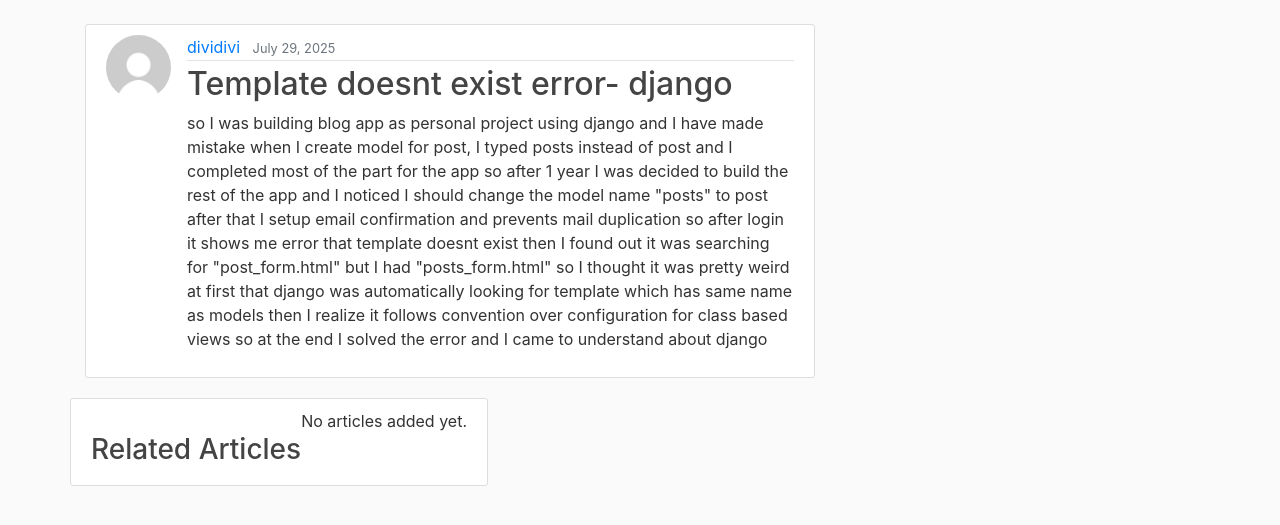
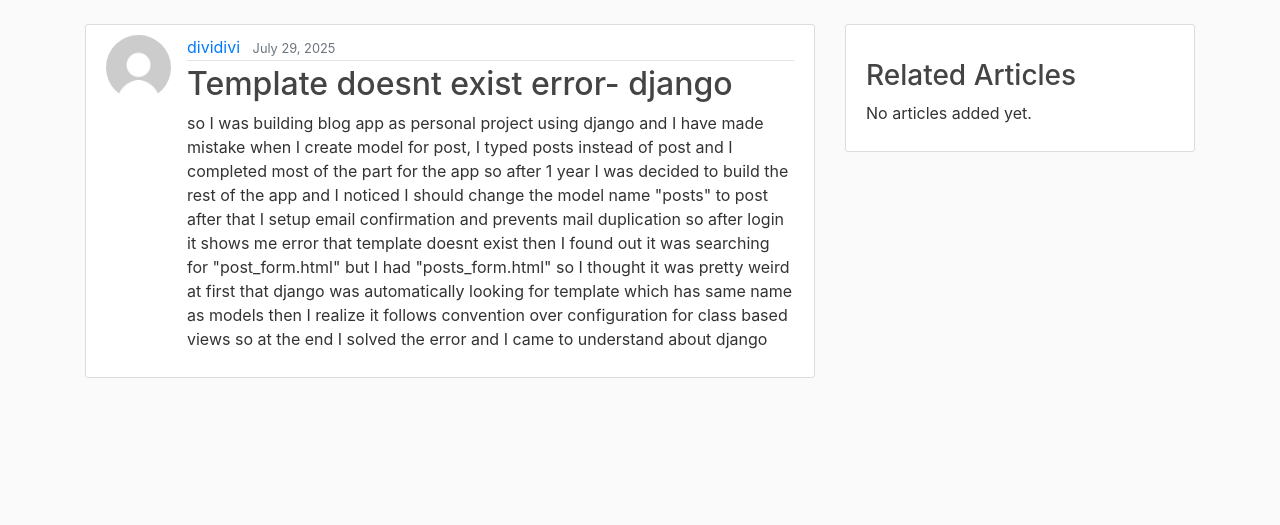
Before and after one commit to DivyaPriyaAdivi/Dev-journal, a Django app: page /post/2/ in a window 1280 px wide. Shown: the part 56-581 px from the top of the page. Run offline with Django 5.2, Linux system fonts and the light colour scheme; data comes from the database, SQL or seed files in the repository; both versions use the stored data as it was after the commit; some libraries are stand-ins or nearby versions.

Commit message:
fix/related article

```diff
--- a/blog/templates/blog/post_detail.html
+++ b/blog/templates/blog/post_detail.html
@@ -39,7 +39,8 @@
   </div>
 
 </article>
-<article class="media content-section">
+<div class="col-md-4">
+  <article class="content-section">
    <h3 class="mt-4">Related Articles</h3>
   {% for article in post.articles.all %}
     <div class="timeline">
@@ -57,4 +58,7 @@
     <p>No articles added yet.</p>
   {% endfor %}
 </article>
+
+</div>
+
 {% endblock content %}
```
Also changed, not shown: db.sqlite3.
